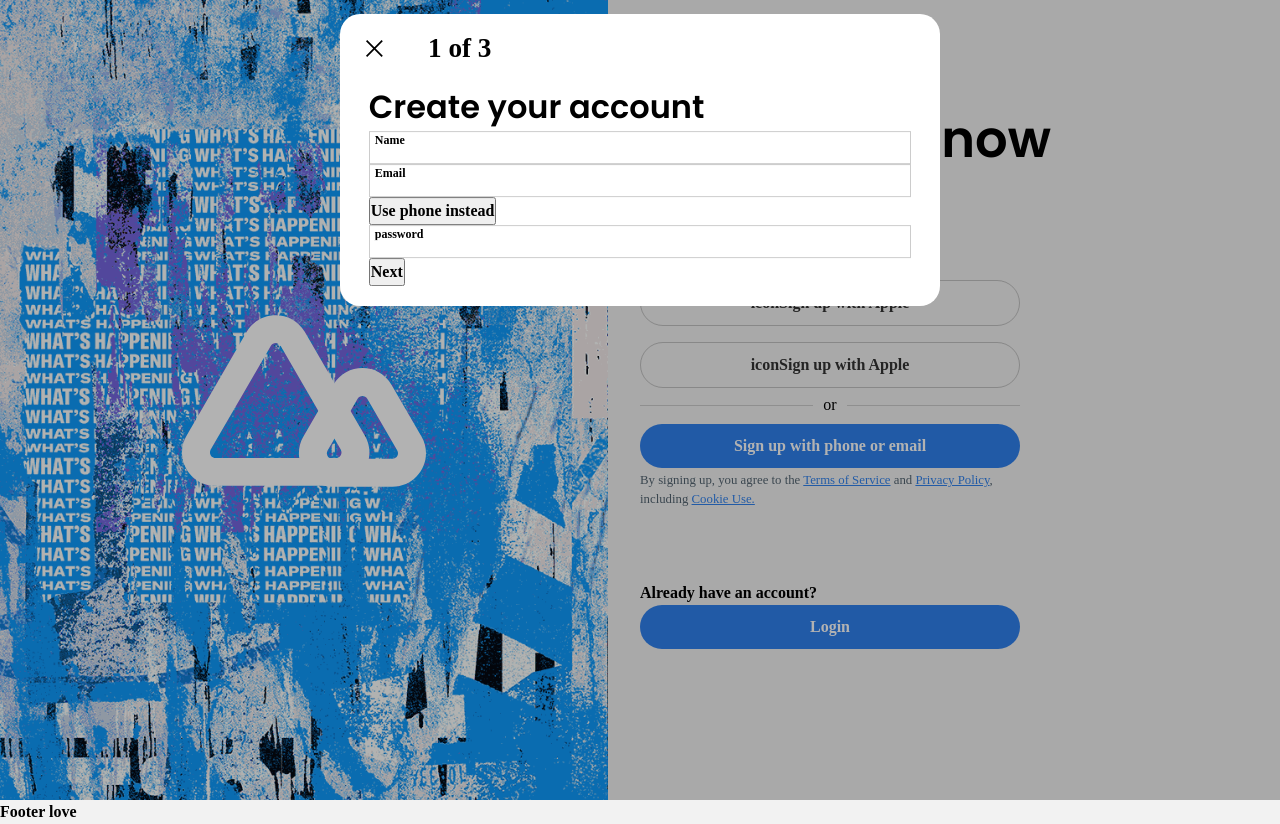
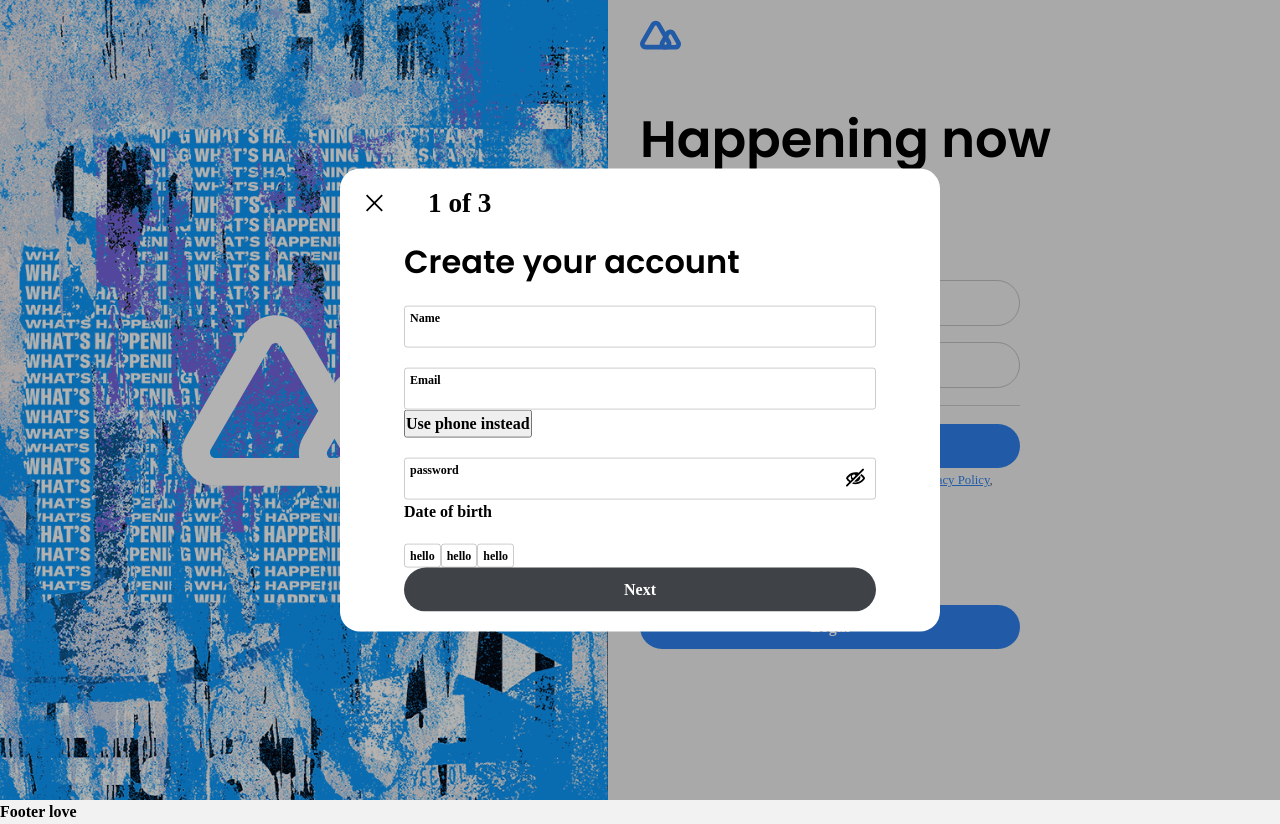
Before and after one commit to Tolufolorunso/Tweeter, a React (Create React App) app in the folder client/: page / in a window 1280 px wide. Both pictures are taken after a click on the element "Sign up with phone or email". Built offline with nearby package versions, Linux system fonts and the light colour scheme.

Commit message:
still Working on registration frontend

```diff
--- a/client/src/pages/landing/auth/Register.stepOne.js
+++ b/client/src/pages/landing/auth/Register.stepOne.js
@@ -1,4 +1,6 @@
 import React, { useState } from 'react';
+import { ImEyeBlocked, ImEye } from 'react-icons/im';
+
 import { Heading } from '../../../components';
 
 const initialState = {
@@ -15,6 +17,7 @@ const RegisterStepOne = ({ nextSlide }) => {
   const [activeInput, setActiveInput] = useState('');
 
   const [emailOrPhone, setEmailOrPhone] = useState('email');
+  const [isVisible, setIsVisible] = useState(true);
 
   const focusHandler = (e) => {
     setActiveInput(e.target.name);
@@ -30,6 +33,10 @@ const RegisterStepOne = ({ nextSlide }) => {
     } else {
       setEmailOrPhone('email');
     }
+  };
+
+  const passwordVisibleHandler = () => {
+    setIsVisible(!isVisible);
   };
 
   const handleChange = (e) => {
@@ -93,7 +100,7 @@ const RegisterStepOne = ({ nextSlide }) => {
           Use phone instead
         </button>
         <div
-          className={`formGroup ${
+          className={`passwordInput formGroup ${
             activeInput === 'password' ? 'activeInput' : ''
           }`}
         >
@@ -101,7 +108,7 @@ const RegisterStepOne = ({ nextSlide }) => {
             <label htmlFor="email">password</label>
           </div>
           <input
-            type="text"
+            type={isVisible ? 'password' : 'text'}
             name="password"
             className="input passwordName"
             maxLength="50"
@@ -111,9 +118,22 @@ const RegisterStepOne = ({ nextSlide }) => {
             value={values.password}
             id="password"
           />
+          <span className="visiblePassword" onClick={passwordVisibleHandler}>
+            {isVisible ? <ImEyeBlocked /> : <ImEye />}
+          </span>
+        </div>
+        <div className="birthYear">
+          <p>Date of birth</p>
+          <div className="birthYear__inputs">
+            <div className="formGroup">hello</div>
+            <div className="formGroup">hello</div>
+            <div className="formGroup">hello</div>
+          </div>
         </div>
       </form>
-      <button onClick={() => nextSlide('step-1')}>Next</button>
+      <button onClick={() => nextSlide('step-1')} className="btn">
+        Next
+      </button>
     </>
   );
 };
--- a/client/src/pages/landing/auth/Register.stepThree.js
+++ b/client/src/pages/landing/auth/Register.stepThree.js
@@ -1,12 +1,123 @@
-import React from 'react';
+import React, { useState } from 'react';
+import { ImEyeBlocked, ImEye } from 'react-icons/im';
 
-const RegisterStepThree = () => {
+import { Heading } from '../../../components';
+
+const initialState = {
+  name: '',
+  email: '',
+  phone: '',
+  password: '',
+  birthYear: '',
+};
+
+const RegisterStepOne = ({ nextSlide }) => {
+  const [values, setValues] = useState(initialState);
+  const [nameLength, setNameLength] = useState(0);
+  const [activeInput, setActiveInput] = useState('');
+
+  const [emailOrPhone, setEmailOrPhone] = useState('email');
+  const [isVisible, setIsVisible] = useState(true);
+
+  const focusHandler = (e) => {
+    setActiveInput(e.target.name);
+  };
+
+  const blurHandler = () => {
+    setActiveInput('');
+  };
+
+  const passwordVisibleHandler = () => {
+    setIsVisible(!isVisible);
+  };
+
+  const handleChange = (e) => {
+    setValues({ ...values, [e.target.name]: e.target.value });
+    if (e.target.name === 'name') {
+      setNameLength(e.target.value.length);
+    }
+  };
   return (
     <>
-      <h1>Step Three</h1>
-      <button>Submit</button>
+      <Heading text="Create your account" tag="h2" size={2} className="hi" />
+      <form>
+        <div
+          className={`formGroup ${activeInput === 'name' ? 'activeInput' : ''}`}
+        >
+          <div className="label-counter-box">
+            <label htmlFor="name">Name</label>
+            {activeInput === 'name' ? (
+              <div className="char-number">{nameLength} / 50</div>
+            ) : null}
+          </div>
+          <input
+            type="text"
+            name="name"
+            className="input inputName"
+            maxLength="50"
+            onChange={handleChange}
+            onFocus={focusHandler}
+            onBlur={blurHandler}
+            value={values.name}
+            id="name"
+          />
+        </div>
+        <div
+          className={`formGroup ${
+            activeInput === 'email' ? 'activeInput' : ''
+          }`}
+        >
+          <div className="label-counter-box">
+            <label htmlFor={emailOrPhone === 'email' ? 'email' : 'phone'}>
+              {emailOrPhone === 'email' ? 'Email' : 'Phone'}
+            </label>
+          </div>
+          <input
+            type="text"
+            name={emailOrPhone === 'email' ? 'email' : 'phone'}
+            className="input inputName"
+            maxLength="50"
+            value={emailOrPhone === 'email' ? values.email : values.phone}
+            id={emailOrPhone === 'email' ? 'email' : 'phone'}
+          />
+        </div>
+
+        <div
+          className={`passwordInput formGroup ${
+            activeInput === 'password' ? 'activeInput' : ''
+          }`}
+        >
+          <div className="label-counter-box">
+            <label htmlFor="email">password</label>
+          </div>
+          <input
+            type="text"
+            name="password"
+            className="input passwordName"
+            value={values.password}
+            id="password"
+          />
+          <span className="visiblePassword" onClick={passwordVisibleHandler}>
+            {isVisible ? <ImEyeBlocked /> : <ImEye />}
+          </span>
+        </div>
+        <div className="formGroup">
+          <div className="label-counter-box">
+            <label htmlFor="birth-date">Birth Date</label>
+          </div>
+          <input
+            type="text"
+            name="date"
+            className="input inputName"
+            onFocus={focusHandler}
+            value="date"
+            id="birth-date"
+          />
+        </div>
+        <button className="btn">Submit</button>
+      </form>
     </>
   );
 };
 
-export default RegisterStepThree;
+export default RegisterStepOne;
--- a/client/src/pages/landing/auth/Register.stepTwo.js
+++ b/client/src/pages/landing/auth/Register.stepTwo.js
@@ -1,13 +1,51 @@
 import React from 'react';
+import { Heading } from '../../../components';
 
 const RegisterSteptwo = ({ nextSlide }) => {
   return (
     <>
-      <h1>
-        Lorem ipsum, dolor sit amet consectetur adipisicing elit. Modi vero
-        ipsa.
-      </h1>
-      <button onClick={() => nextSlide('step-2')}>Next</button>
+      <div>
+        <Heading
+          text="Customize your experience"
+          tag="h2"
+          size={2}
+          className="hi"
+        />
+        <div style={{ display: 'flex', flexDirection: 'column', gap: '40px' }}>
+          <Heading
+            text="Track where you see Twitter content across the web"
+            tag="h3"
+            size={1}
+            className="hi"
+          />
+          <p
+            style={{
+              display: 'flex',
+              alignItems: 'baseline',
+              fontWeight: 400,
+            }}
+          >
+            <span>
+              Twitter uses this data to personalize your experience. This web
+              browsing history will never be stored with your name, email, or
+              phone number.
+            </span>
+            <input type="checkbox" name="agree" id="" value="check" />
+          </p>
+          <p className="terms">
+            By signing up, you agree to our <a href="http://he.co">Term</a>,{' '}
+            <a href="http://he.co">Privacy Policy</a>, and{' '}
+            <a href="http://he.co">Cookie Use</a>. Twitter may use your contact
+            information, including your email address and phone number for
+            purposes outlined in our Privacy Policy.{' '}
+            <a href="http://he.co">Learn more</a>
+          </p>
+        </div>
+      </div>
+
+      <button className="btn " onClick={() => nextSlide('step-2')}>
+        Next
+      </button>
     </>
   );
 };
--- a/client/src/pages/landing/auth/auth.styled.js
+++ b/client/src/pages/landing/auth/auth.styled.js
@@ -3,14 +3,14 @@ import styled from 'styled-components';
 const AuthWrapper = styled.div`
   width: min(600px, 100% - 2rem);
   background-color: var(--clr-neutral-100);
-  position: fixed;
-  top: 20%;
+  position: absolute;
+  top: 50%;
   left: 50%;
   transform: translate(-50%, -50%);
   z-index: 2;
   border-radius: 20px;
   padding-bottom: 20px;
-  overflow: hidden;
+  /* overflow: hidden; */
   .nav {
     display: flex;
     align-items: center;
@@ -41,7 +41,7 @@ const AuthWrapper = styled.div`
   }
 
   .step {
-    padding-inline: 1.8rem;
+    padding-inline: 4rem;
     min-width: 100%;
     /* position: absolute; */
     /* min-height: 500px; */
@@ -60,9 +60,11 @@ const AuthWrapper = styled.div`
 
   .formGroup {
     border: 1px solid rgba(0, 0, 0, 0.2);
-    line-height: 1;
+    /* line-height: 1; */
     font-size: var(--size-300);
     padding: 2px 5px;
+    margin-top: 20px;
+    border-radius: 3px;
   }
 
   .label-counter-box {
@@ -79,6 +81,41 @@ const AuthWrapper = styled.div`
   .formGroup.activeInput {
     border: 1px solid green;
   }
+  .passwordInput {
+    position: relative;
+  }
+  .visiblePassword {
+    position: absolute;
+    right: 10px;
+    top: 10px;
+    font-size: 1.2rem;
+  }
+
+  .birthYear__inputs {
+    display: flex;
+    width: 100%;
+  }
+
+  .btn {
+    display: block;
+    width: 100%;
+    background-color: rgb(15, 20, 25);
+    opacity: 0.8;
+  }
+  .terms {
+    font-weight: 300;
+    font-size: 0.9rem;
+    margin-bottom: 60px;
+  }
+  .terms a {
+    color: var(--clr-primary-400);
+  }
+
+  @media (max-width: 50em) {
+    width: 100%;
+    height: 100%;
+    border-radius: 2px;
+  }
 `;
 
 export default AuthWrapper;
```
